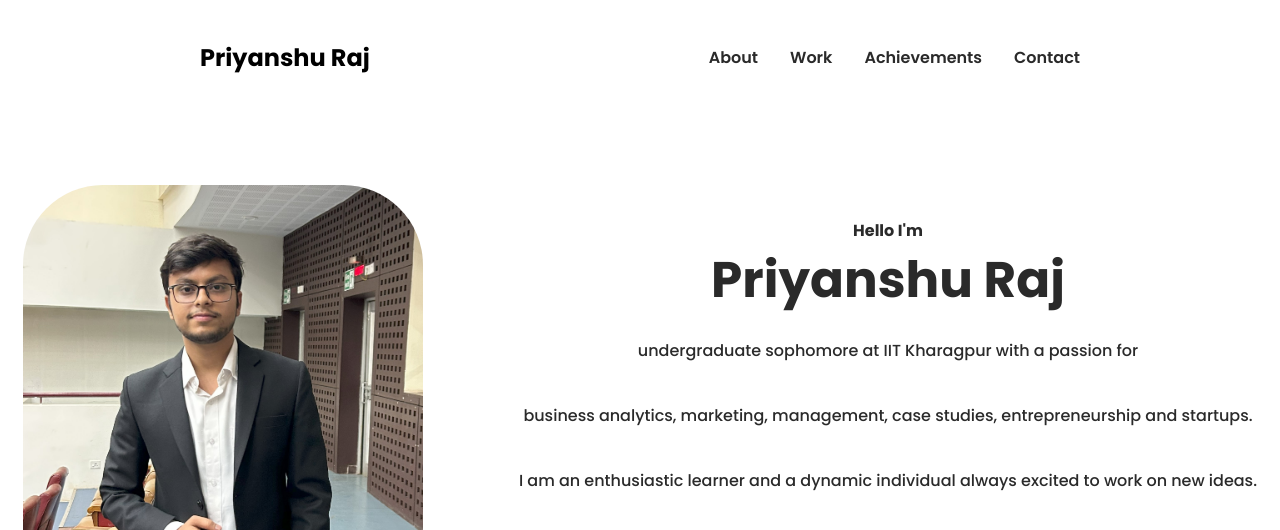
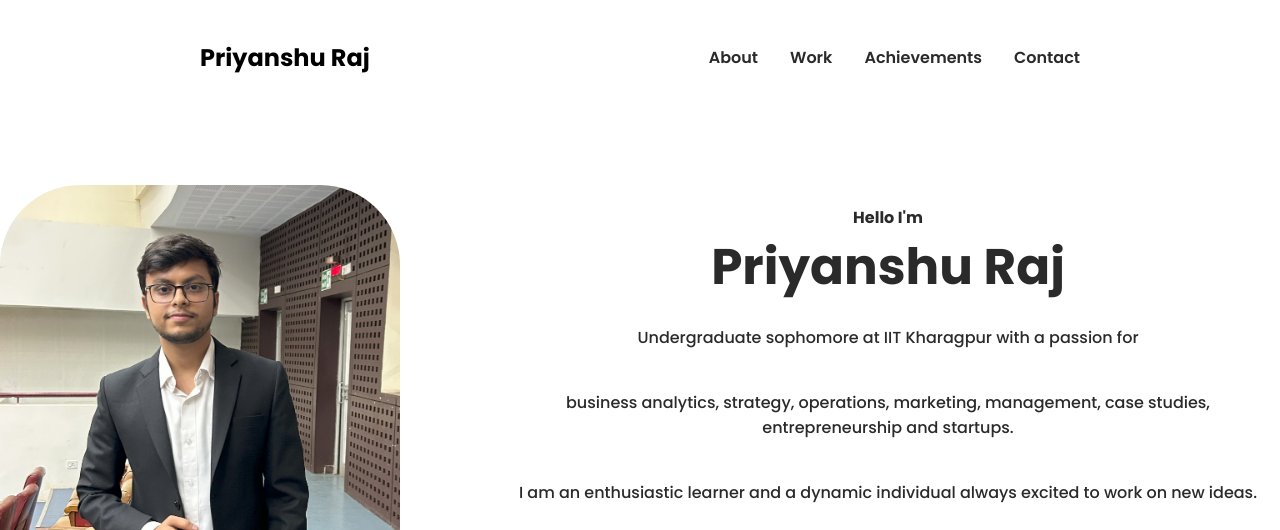
Before and after one commit to PriyanshuRaj0407/Portfolio, a plain HTML site: page index.html in a window 1280 px wide. Shown: the top 530 px of the page. Drawn offline with nearby package versions, Linux system fonts and the light colour scheme.

Commit message:
Updated links in index.html

```diff
--- a/index.html
+++ b/index.html
@@ -20,7 +20,7 @@
             <div class="link">
                 <ul>
                     <li><a href="#" class="active">About</a></li>
-                    <li><a href="#">Work</a></li>
+                    <li><a href="https://drive.google.com/drive/folders/1vZiO9DSbyVSyWIKmtNXBg5uITLcQbJYL?usp=sharing">Work</a></li>
                     <li><a href="https://drive.google.com/drive/folders/1rl_1tvDxEpS3G0BDXPYhhhIP-qbYBuNY?usp=sharing">Achievements</a></li>
                     <li><a href="mailto: priyanshuraj.iitkgp@gmail.com">Contact</a></li>
                 </ul>
@@ -32,8 +32,8 @@
             <div class="main-detil">
                 <h4>Hello I'm</h4>
                 <h1>Priyanshu Raj</h1>
-                <p>undergraduate sophomore at IIT Kharagpur  with a passion for</p>
-                <p>business analytics, marketing, management, case studies, entrepreneurship and startups.</p>
+                <p>Undergraduate sophomore at IIT Kharagpur  with a passion for</p>
+                <p>business analytics, strategy, operations, marketing, management, case studies, entrepreneurship and startups.</p>
                 <p>I am an enthusiastic learner and a dynamic individual always excited to work on new ideas.</p>
 
                 <div class="btn">
```
